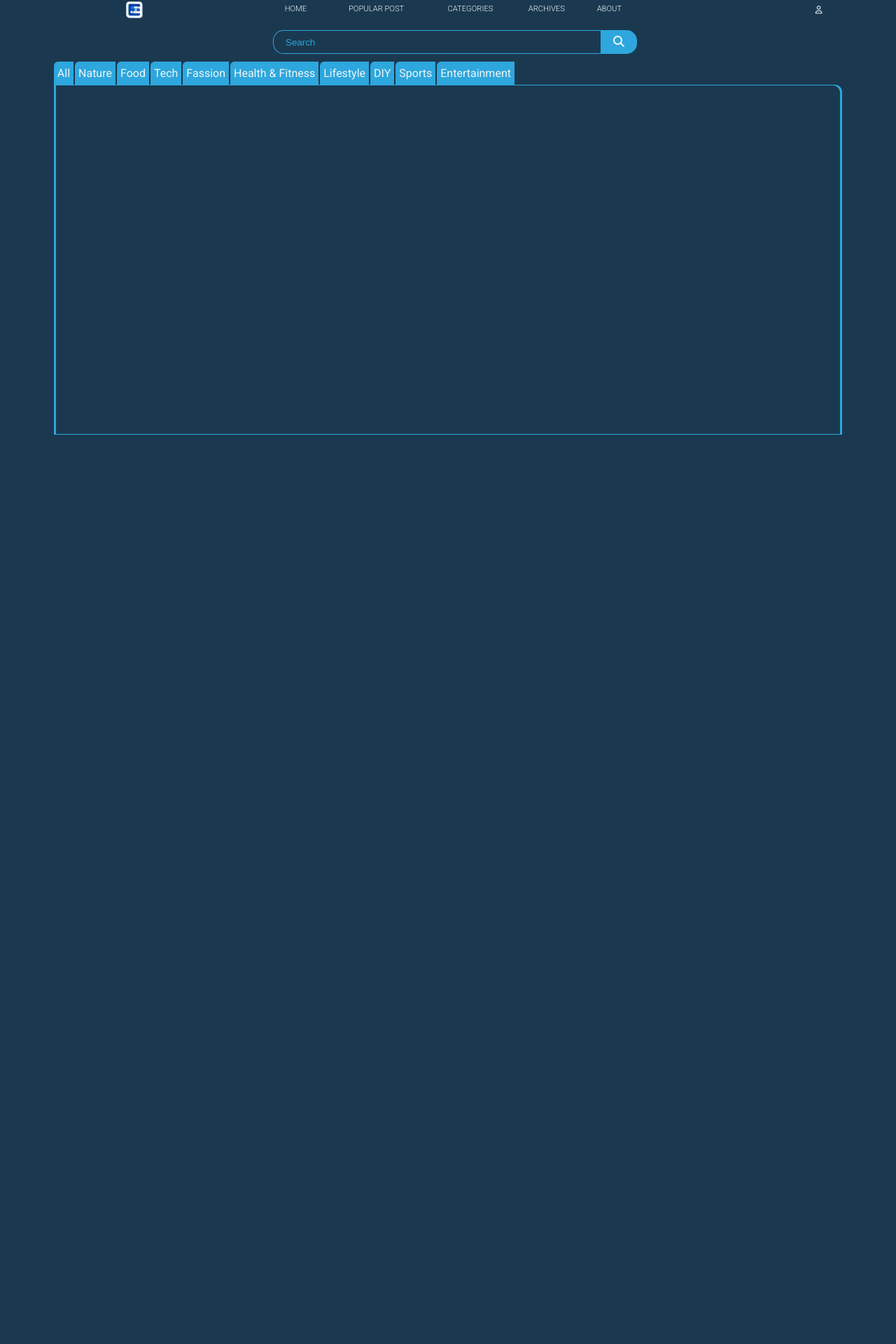
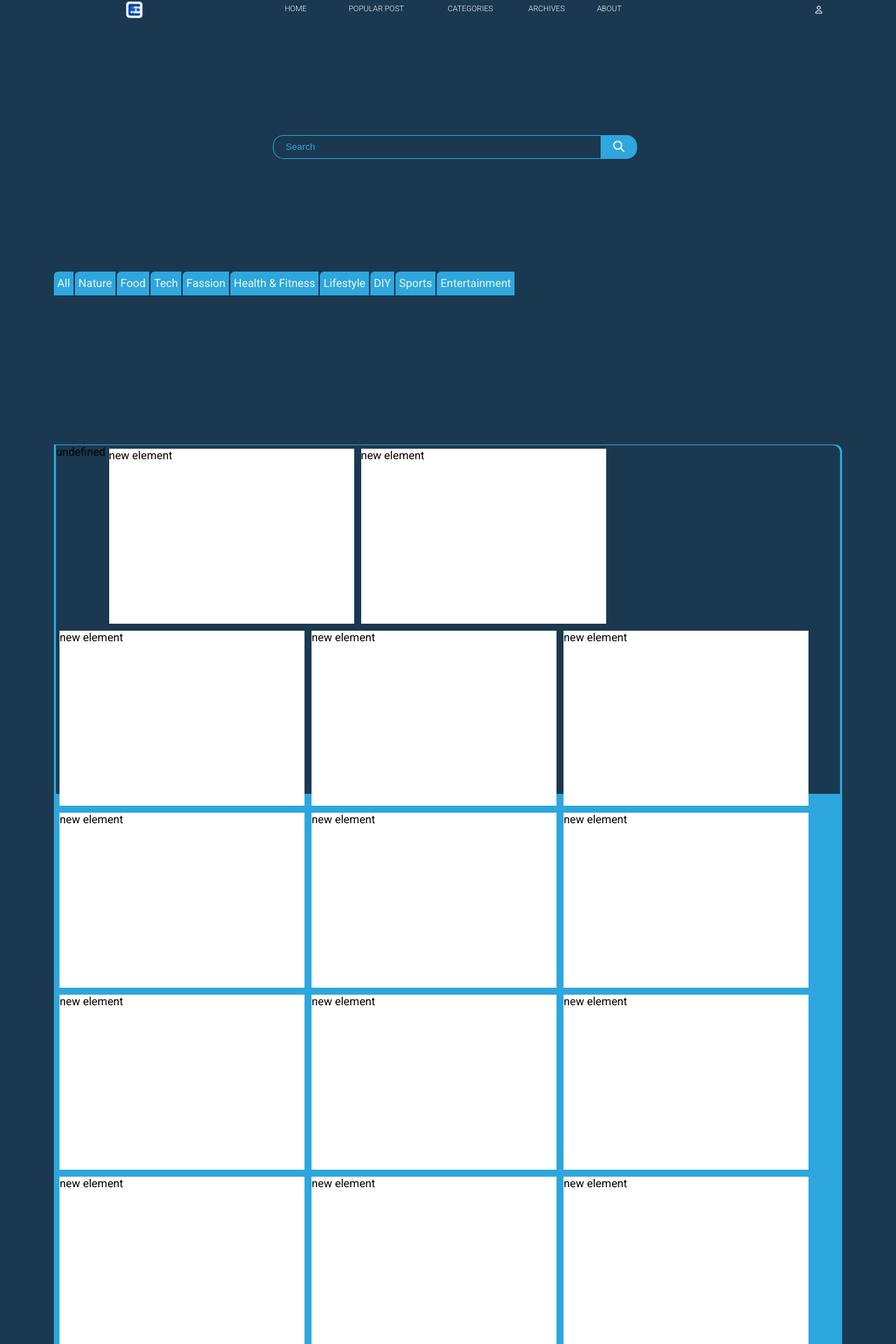
Before and after one commit to nomnom0418/group9MP2, a PHP site: page /home/home1.php in a window 1280 px wide. Shown: the top 1920 px of the page at 70% size. Before the commit the page ends 621 px from the top, so only its background shows below. Run offline with PHP 8.4, Linux system fonts and the light colour scheme.

Commit message:
added dinamic children for newly added blogs

```diff
--- a/body/body.css
+++ b/body/body.css
@@ -16,7 +16,6 @@
 }
 .mainContainer{
   background-color: var(--thirdColor);
-  height: 100%;
   width: 100%;
   display: grid;
   grid-template-columns: 100%;
@@ -111,13 +110,18 @@
 }
 .blogsContainer{
   width: 88%;
-  height: 500px;
+  height: 90%;
   background-color: var(--myLink);
   margin: 0 6%;
   position: relative;
   border-top-right-radius: 10px;
 }
-.blogSecondContainer{
+#text{
+  display: none;
+}
+.blogsParent{
+  display: flex;
+  flex-wrap: wrap;
   width: 99.4%;
   margin: 1px .3%;
   height: 498px;
--- a/body/body.html
+++ b/body/body.html
@@ -31,7 +31,8 @@
       <div class="folder">Entertainment</div>
     </div>
     <div class="blogsContainer">
-      <div class="blogSecondContainer"></div>
+      <div class="blogsParent">
+      </div>
     </div>
   </div>
 
--- a/body/body.js
+++ b/body/body.js
@@ -0,0 +1,21 @@
+createChild(50);
+
+function createChild(createdPost){
+  let parent=$('.blogsParent');
+  let newChild;
+  for(let i=1; i<=createdPost; i++){
+  newChild += '<div class="createdChild"> new element</div>';
+  parent.html(newChild);
+  }
+  let createdChild=$('.createdChild');
+  createdChild.css({
+    'height':'250px',
+    'width':'350px',
+    'backgroundColor':'white',
+    'margin':'5px 5px'
+  });
+  let bodyHeight = (createdPost/3)*305;
+  $('.mainContainer').css({
+    'height': bodyHeight +"px"
+  });
+}
--- a/home/home1.php
+++ b/home/home1.php
@@ -14,6 +14,7 @@
   ?>
   <script src="https://cdn.jsdelivr.net/npm/jquery@3.7.0/dist/jquery.min.js"></script>
   <script src="../head/head.js"></script>
+  <script src="../body/body.js"></script>
   <script src="home.js"></script>
 
 </body>
```
